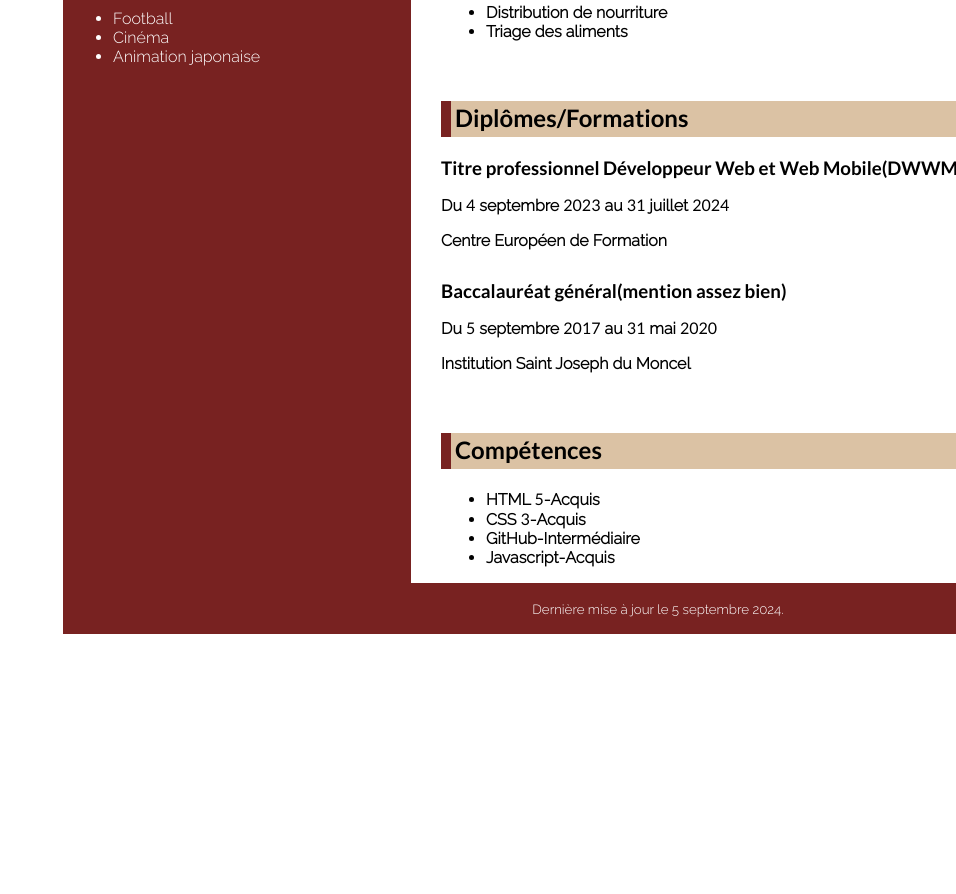
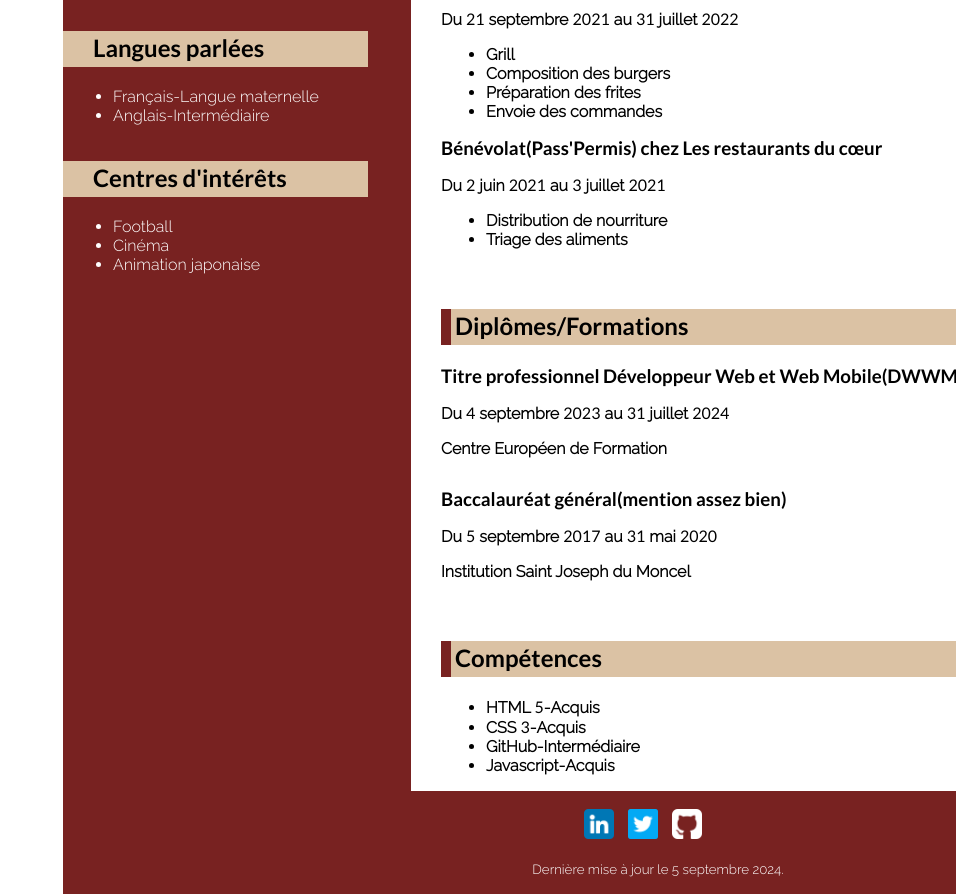
Before and after one commit to JCthedevelop3r/Devoir_CV, a plain HTML site: page index.html in a window 1280 px wide. Shown: the part 673-1567 px from the top of the page, without its empty margins (324-1280 px from the left). Before the commit the page ends 1307 px from the top, so only its background shows below. Drawn offline with Linux system fonts and the light colour scheme; files whose address does not match are found by name.

Commit message:
Add images

```diff
--- a/assets/css/style.css
+++ b/assets/css/style.css
@@ -29,6 +29,7 @@ body{
     background-color: #782221;
     color: white;
     padding-bottom: 2%;
+    padding-top: 4%;
 }
 
 h1{
@@ -122,7 +123,10 @@ main{
 
 footer{
     display: flex;
+    flex-direction: column;
+    flex-wrap: wrap;
     justify-content: center;
+    align-content: center;
     background-color: #782221;
     color: white;
     font-family: 'Raleway';
@@ -331,3 +335,43 @@ h3{
     border-right-width: 5px;
     border-right-style: solid;
 }
+
+#Photo_de_profil{
+    width: 150px;
+    height: 150px;
+    border-radius: 50%;
+    object-fit: cover;
+    align-self: center;
+    margin-bottom: 1%;
+    box-shadow: 0 0 15px #dbc2a4;
+}
+
+#logo-linkedin{
+    width: 30px;
+    height: 30px;
+    padding: 0 5px 0 0 ;
+
+}
+
+#logo-twitter{
+    width: 30px;
+    height: 30px;
+    padding: 0 5px 0 5px;
+}
+
+#logo-github{
+    width: 30px;
+    height: 30px;
+    padding: 0 0 0 5px;
+}
+
+#réseaux-sociaux{
+    display: block;
+    align-self: center;
+    margin-top: 18px;
+}
+
+#dernière-mise-à-jour{
+    display: block;
+    align-self: center;
+}
--- a/index.html
+++ b/index.html
@@ -4,13 +4,14 @@
     <meta charset="UTF-8">
     <meta name="viewport" content="width=device-width, initial-scale=1.0">
     <link rel="stylesheet" href="assets/css/style.css">
+    <link rel="icon" type="image/png" href="assets/images/favicon.png">
     <title>Mon CV</title>
 </head>
 <body>
 
     <header>
         <section id="section-header-1">
-            <img src="#" alt="">
+            <img id="Photo_de_profil" src="assets/images/Pdp_moi.jpg" alt="Photo de profil d'un jeune homme au teint mate">
             <h1>Jean-Claude Minot</h1>
             <h2 id="h2-header">Développeur web junior</h2>
         </section>
@@ -101,10 +102,12 @@
     </main>
 
     <footer>
-        <img src="#" alt="">
-        <img src="#" alt="">
-        <img src="#" alt="">
-        <p><small>Dernière mise à jour le <time datetime="2024-05-09">5 septembre 2024</time>.</small></p>
+        <section id="réseaux-sociaux">
+            <img id="logo-linkedin" src="assets/images/linkedin.png" alt="Logo bleu avec un I et un N blancs">
+            <img id="logo-twitter" src="assets/images/twitter.png" alt="Logo bleu avec un oiseau blanc">
+            <img id="logo-github" src="assets/images/signe-github.png" alt="Logo blanc avec un chat">
+        </section>
+        <p id="dernière-mise-à-jour"><small>Dernière mise à jour le <time datetime="2024-05-09">5 septembre 2024</time>.</small></p>
     </footer>
 
 </body>
```
Also changed, not shown: assets/images/Pdp_moi.jpg (added), assets/images/favicon.png (added), assets/images/linkedin.png (added), assets/images/signe-github.png (added), assets/images/twitter.png (added).
